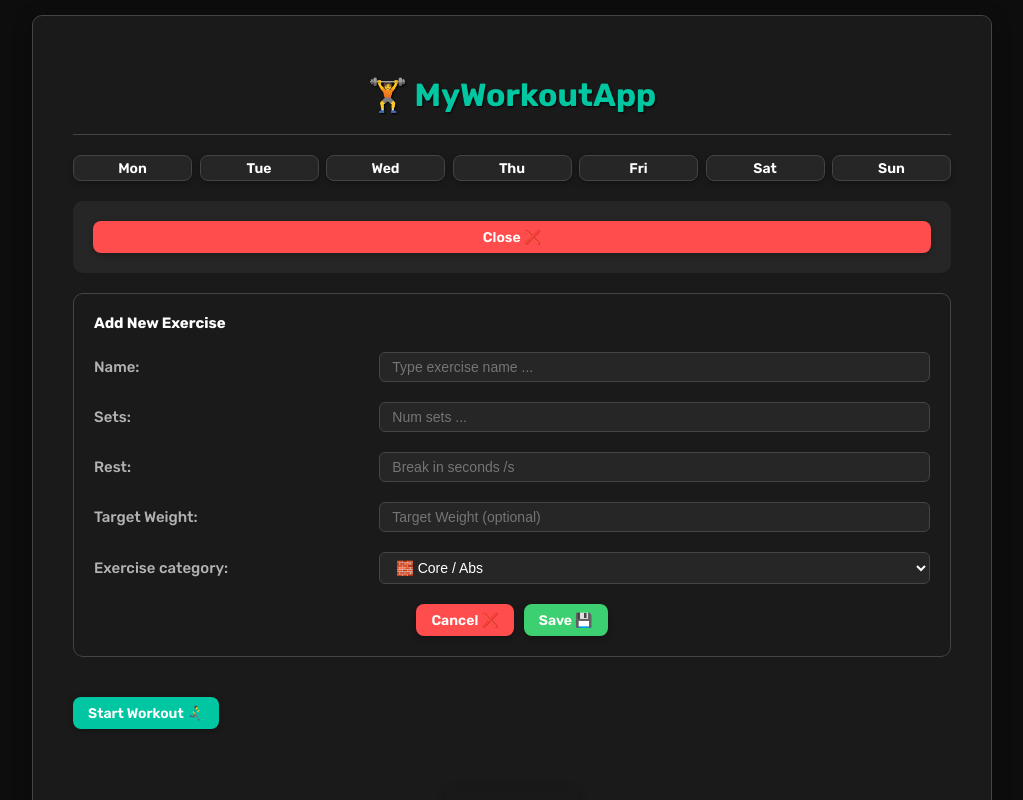
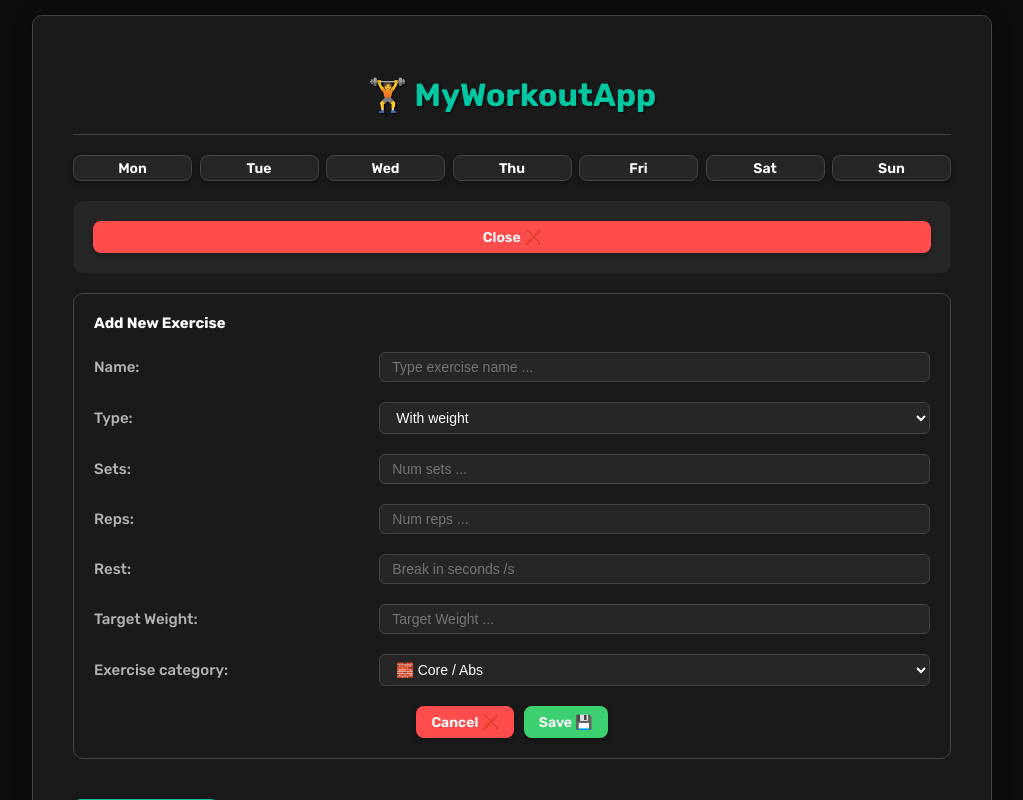
Before and after one commit to Pawel1022/GymPlanBuilder, a React (Create React App) app: page / in a window 1280 px wide. Both pictures are taken after a click on the button "Add New Exercise ➕". Shown: the top 800 px of the page, without its empty margins (128-1151 px from the left). Built offline with nearby package versions, Linux system fonts and the light colour scheme.

Commit message:
added some features to the add exercise form

```diff
--- a/src/App.js
+++ b/src/App.js
@@ -1,7 +1,7 @@
 import { Header } from './Header'
 import { Button } from './Button'
 import { weekDays, weeklyWorkoutPlan, exerciseCategories } from './data'
-import { useState } from 'react'
+import { use, useState } from 'react'
 
 export default function App() {
 	const [plan, SetPlan] = useState(weeklyWorkoutPlan)
@@ -38,14 +38,17 @@ function DaySelector({ OnSetCurrentDay }) {
 
 function AddExercise({ formIsOpen, onSetFormIsOpen, OnSetPlan, currentDay }) {
 	const [exerciseName, SetExerciseName] = useState('')
+	const [exerciseType, SetExerciseType] = useState('weights')
 	const [exerciseSets, SetExerciseSets] = useState('')
+	const [exerciseReps, SetExerciseReps] = useState('')
 	const [exerciseRest, SetExerciseRest] = useState('')
 	const [exerciseTargetWeight, SetExerciseTargetWeight] = useState('')
 	const [exerciseCategory, SetExerciseCategory] = useState('core')
+	const [exerciseTime, SetExerciseTime] = useState('')
 
 	function addNewExercise(e) {
 		e.preventDefault()
-		if (!exerciseName && exerciseSets !== 0 && exerciseTargetWeight !== 0) return
+		//
 
 		const newExercise = {
 			id: crypto.randomUUID(),
@@ -59,6 +62,13 @@ function AddExercise({ formIsOpen, onSetFormIsOpen, OnSetPlan, currentDay }) {
 		OnSetPlan(plan =>
 			plan.map(day => (day.day === currentDay ? { ...day, exercises: [...day.exercises, newExercise] } : day))
 		)
+
+		SetExerciseName('')
+		SetExerciseSets('')
+		SetExerciseRest('')
+		SetExerciseTargetWeight('')
+		SetExerciseCategory('core')
+		onSetFormIsOpen(false)
 	}
 
 	return (
@@ -80,6 +90,14 @@ function AddExercise({ formIsOpen, onSetFormIsOpen, OnSetPlan, currentDay }) {
 							onChange={e => SetExerciseName(e.target.value)}></input>
 					</div>
 					<div>
+						<label>Type:</label>
+						<select value={exerciseType} onChange={e => SetExerciseType(e.target.value)}>
+							<option value={'bodyweight'}>Bodyweight</option>
+							<option value={'weights'}>With weight</option>
+							<option value={'time'}>Time-based</option>
+						</select>
+					</div>
+					<div>
 						<label>Sets:</label>
 						<input
 							type='number'
@@ -88,6 +106,28 @@ function AddExercise({ formIsOpen, onSetFormIsOpen, OnSetPlan, currentDay }) {
 							value={exerciseSets}
 							onChange={e => SetExerciseSets(+e.target.value)}></input>
 					</div>
+					{exerciseType === 'time' && (
+						<div>
+							<label>Time:</label>
+							<input
+								type='number'
+								min={1}
+								placeholder='time in seconds ...'
+								value={exerciseTime}
+								onChange={e => SetExerciseTime(+e.target.value)}></input>
+						</div>
+					)}
+					{exerciseType !== 'time' && (
+						<div>
+							<label>Reps:</label>
+							<input
+								type='number'
+								min={1}
+								placeholder='Num reps ...'
+								value={exerciseReps}
+								onChange={e => SetExerciseReps(+e.target.value)}></input>
+						</div>
+					)}
 					<div>
 						<label>Rest:</label>
 						<input
@@ -97,14 +137,16 @@ function AddExercise({ formIsOpen, onSetFormIsOpen, OnSetPlan, currentDay }) {
 							value={exerciseRest}
 							onChange={e => SetExerciseRest(+e.target.value)}></input>
 					</div>
+					{exerciseType !== 'time' && exerciseType !== 'bodyweight' && (
 						<div>
 							<label>Target Weight:</label>
 							<input
 								type='number'
-							placeholder='Target Weight (optional)'
+								placeholder='Target Weight ...'
 								value={exerciseTargetWeight}
 								onChange={e => SetExerciseTargetWeight(+e.target.value)}></input>
 						</div>
+					)}
 					<div>
 						<label>Exercise category:</label>
 						<select value={exerciseCategory} onChange={e => SetExerciseCategory(e.target.value)}>
```
Lines whose indentation alone changed are shown as unchanged.
